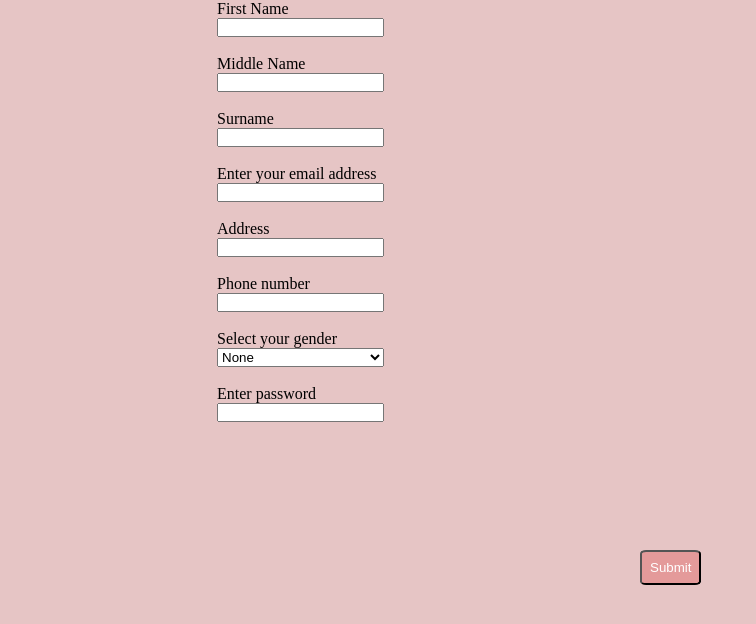
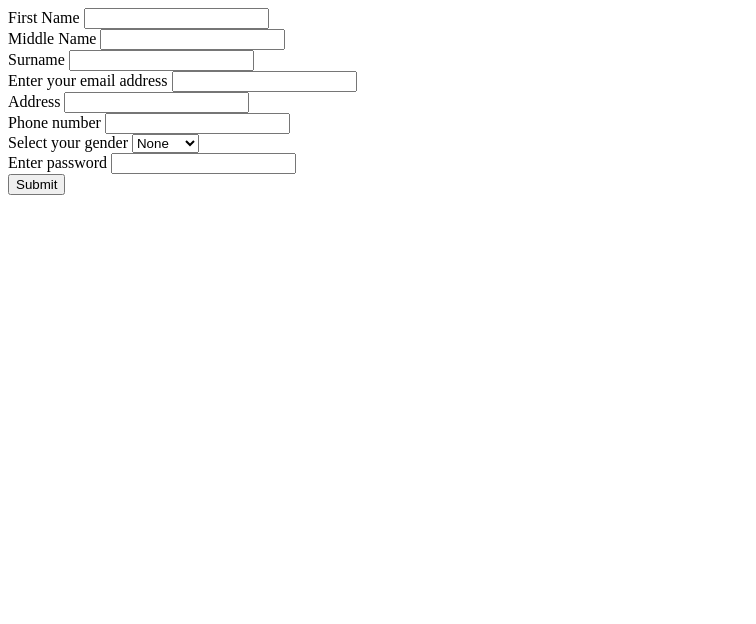
Before and after one commit to Joshman00/Sidehustle, a plain HTML site: page index.html in a window 1280 px wide. Shown: the whole page, without its empty margins (0-756 px from the left). Drawn offline with Linux system fonts and the light colour scheme.

Commit message:
task one

```diff
--- a/index.html
+++ b/index.html
@@ -5,45 +5,41 @@
     <meta http-equiv="X-UA-Compatible" content="IE=edge" />
     <meta name="viewport" content="width=device-width, initial-scale=1.0" />
     <title>week task</title>
-    <link rel="stylesheet" href="style.css" />
-    <script src="text.js">
-      Javascript
-    </script>
   </head>
-  <body class="formlayout">
-    <section class="form">
+  <body>
+    <section>
       <form>
-        <div class="formarea">
+        <div>
           <label for="first name">First Name</label>
           <input type="text" name="First name" id="first name" /> <br />
         </div>
 
-        <div class="formarea">
+        <div>
           <label for="middle name">Middle Name</label>
           <input type="text" name="middle name" id="middle name" /><br />
         </div>
 
-        <div class="formarea">
+        <div>
           <label for="surname">Surname</label>
           <input type="text" name="surname" id="surname" /><br />
         </div>
 
-        <div class="formarea">
+        <div>
           <label for="Email">Enter your email address</label>
           <input type="email" name="email" id="email" /><br />
         </div>
 
-        <div class="formarea">
+        <div>
           <label for="Address">Address</label>
           <input type="text" name="Address" id="Address" /><br />
         </div>
 
-        <div class="formarea">
+        <div>
           <label for="phone number">Phone number</label>
           <input type="tel" name="phone number" id="phone number" /><br />
         </div>
 
-        <div class="formarea">
+        <div>
           <label for="Gender">Select your gender</label>
           <select>
             <option>None</option>
@@ -53,20 +49,14 @@
           ><br />
         </div>
 
-        <div class="formarea">
+        <div>
           <label for="password">Enter password</label>
-          <input
-            class="input area"
-            type="password"
-            name="password"
-            id="password"
-          />
+          <input type="password" name="password" id="password"/>
         </div>
       </form>
     </section>
     <section>
-      <footer class="footer">
-        <!-- <form method="post" onsubmit="return greeting(submitted)"> -->
+      <footer>
             <button class="btn">Submit</button>
         </form>
 
--- a/style.css
+++ /dev/null
@@ -1,46 +0,0 @@
- * {
-    margin: 0;
-    padding: 0;
-    box-sizing: border-box;
-}
-
-.formlayout {
-    background-color: rgb(230, 197, 197);
-
-}
-
-.formarea {
-    display: flex;
-    /* position: relative; */
-    padding-left: 50%;
-    flex-direction: column;
-    /* border-radius: 10px; */
-}
-
-.form {
-    /* background-color: rgb(228, 154, 154); */
-    /* position: relative; */
-    /* border: 10px; */
-    padding-left: 50px;
-    /* padding-bottom: 10px; */
-    padding: auto;
-    width: 30%;
-    border-radius: 10px;
-}
-
-.btn{
-    background-color: rgb(228, 154, 154);
-    /* position: relative; */
-    padding: 50%;
-    color: white;
-    padding: 8px;
-    border-radius: 10%;
-}
-
-.btn:hover {background: rgb(206, 61, 61);}
-
-.footer{
-    padding-top: 10%;
-    position: relative;
-    padding-left: 50%;
-}
--- a/text.js
+++ /dev/null
@@ -1,6 +0,0 @@
-alert("login successful")
-
-function SubmitEvent() {
-    alert("submitted");
-    return greeting;
-}
```
